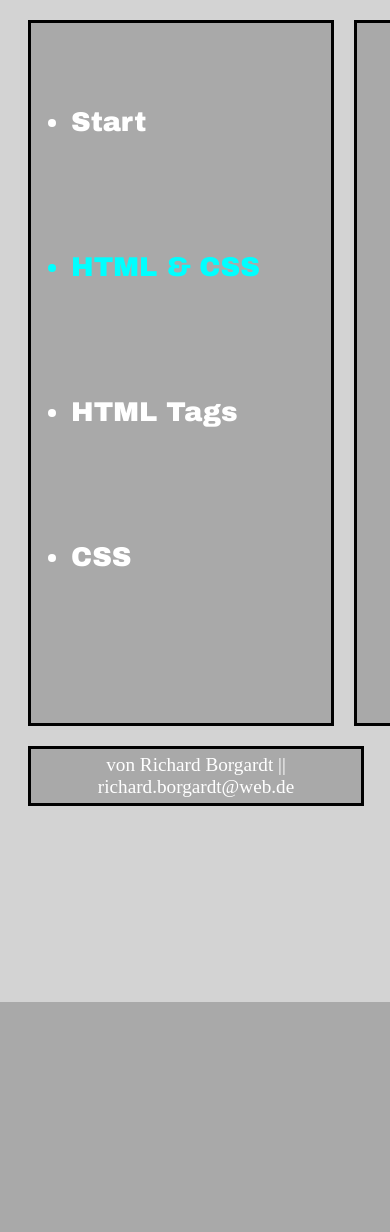
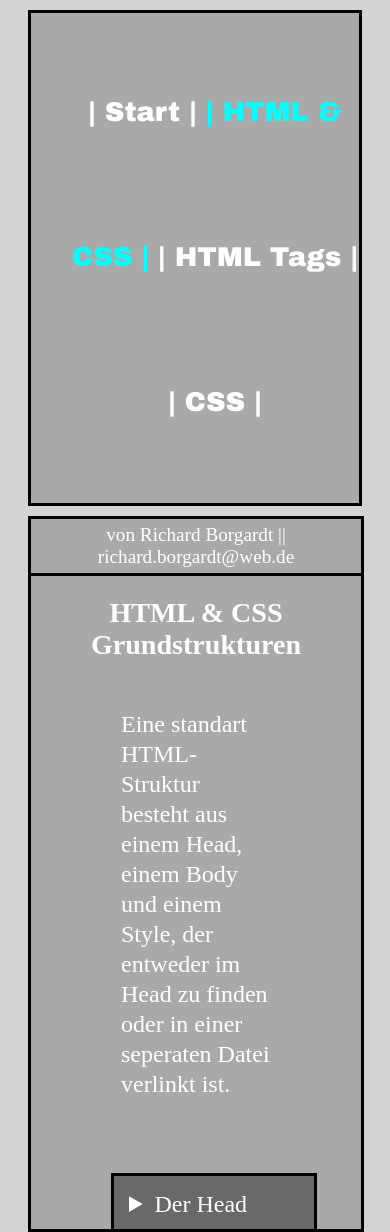
Before and after one commit to RichBor/planeo_internship, a PHP site: page /htmlandcss.html in a window 390 px wide; the page is wider, and only the part inside the window is pictured. Shown: the part 263-1495 px from the top of that part. Before the commit the page ends 1265 px from the top of that part, so only its background shows below. Run offline with PHP 8.4, Linux system fonts and the light colour scheme.

Commit message:
10.Mai 10:16

```diff
--- a/htmlandcss.html
+++ b/htmlandcss.html
@@ -1,8 +1,9 @@
 <!DOCTYPE html>
 <head>
     <meta charset="UTF-8">
+    <meta name="viewport" content="width=device-width, initial-scale=1.0">
     <title>HTML & CSS</title>
-    <link rel="stylesheet" href="style.css">
+    <link rel="stylesheet" href="style.css" type="text/css">
 </head>
 <body>
 
@@ -15,30 +16,41 @@
         <section>
             <nav>
                 <ul>
-                    <li><a href="index.html">Start</a></li>
-                    <li id="currentsite">HTML & CSS</li>
-                    <li><a href="">HTML Tags</a></li>
-                    <li><a href="">CSS</a></li>
+                    <li><a href="index.html">| Start |</a></li>
+                    <li id="currentsite">| HTML & CSS |</li>
+                    <li><a href="">| HTML Tags |</a></li>
+                    <li><a href="">| CSS |</a></li>
                 </ul>
             </nav>
 
             <article>
                 <h1>  HTML & CSS Grundstrukturen  </h1>
-                <p id="text">Eine standart HTML-Struktur besteht aus einem Head, einem Body und einem Style, der entweder im Head zu finden oder in einer seperaten Datei verlinkt ist</p>
+                <p class="text">Eine standart HTML-Struktur besteht aus einem Head, einem Body und einem Style, der entweder im Head zu finden oder in einer seperaten Datei verlinkt ist.</p>
 
+                <!--#####################-->
                 <details>
                     <summary>Der Head</summary>
-                    <p id="text"><br><br>Der Head enthaelt Metadaten wie Keywords, Autor, verlinkte Stylesheets oder Seitentitel. Diese Daten werden z.B von Browsern und Suchmaschinen benutzt</p>
+                    <p class="text"><br><br>Der Head enthaelt Metadaten wie Keywords, Autor, verlinkte Stylesheets oder Seitentitel.<br>Diese Daten werden z.B von Browsern und Suchmaschinen benutzt.</p>
 
                     <div id="w3">Head von W3Schools.com</div>
 
                 </details>
-
+                <!--#####################-->
                 <details>
                     <summary>Der Body</summary>
-                    <p id="text">Der Body enthält das ganze Grundgerüst. Hier steht der ganze Content</p>
+                    <p class="text"><br><br>Der Body enthält das ganze Grundgerüst. Hier steht der ganze Content.</p>
 
+                    <img id="bodyex">
                 </details>
+                <!--#####################-->
+                <details>
+                    <summary>Der Style</summary>
+                    <p class="text"><br><br>Der Style enthält idealerweise das ganze Design.<br>Es ist entweder im Head direkt, oder verlinkt zu sehen.<br>Das Ziel, den Style von HTML direkt zu trennen, ist es übersichtlicher zu halten.</p>
+                    <img id="styleex">
+                    <p class="text">Auf dieser Seite ist der Style in einer seperaten Datei angelegt. Diese Datei kann man im Head verlinken und so in das HTML einbinden<br><br></p>
+                    <img id="stylelink">
+                </details>
+                <!--#####################-->
             </article>
         </section>
 
--- a/style.css
+++ b/style.css
@@ -18,11 +18,10 @@ body {
     border: 3px solid black;
 }
 
-
 nav{
     color: white;
     margin: 10px;
-    width: 300px;
+    width: 15%;
     height: 700px;
     background-color: darkgray;
     font-family: "Arial Black", Gadget, sans-serif;
@@ -30,9 +29,68 @@ nav{
     display: inline-block;
     line-height: 145px;
     border: 3px solid black;
+    overflow-y: auto;
 }
 
+nav:hover{
+    transform: scale(101.5%);
+    transition: 1s;
+}
 
+article{
+    margin: 10px;
+    padding: 40px;
+    width: 76.6%;
+    height: 620px;
+    background-color: darkgray;
+    display: inline-block;
+    position: absolute;
+    font-size: 150%;
+    color: white;
+    text-align: center;
+    overflow-y: auto;
+    border: 3px solid black;
+}
+
+footer{
+    width: auto;
+    float: bottom;
+    background-color: darkgray;
+    margin-left: 20px;
+    margin-right: 18px;
+    padding:5px;
+    text-align: center;
+    font-size: 120%;
+    color: white;
+    border: 3px solid black;
+}
+
+@media screen and (max-width: 1000px) {
+    .header, nav, article, footer {
+        width: auto;
+    }
+
+    li {
+        display: inline;
+    }
+
+    nav {
+        height: 15%;
+        text-align: center;
+        display: block;
+    }
+
+    article {
+        display: block;
+        margin-right: 26px;
+    }
+
+    footer {
+        position: relative;
+        float: bottom;
+    }
+
+}
 
 a:link, a:visited {
     color:white;
@@ -45,62 +103,38 @@ a:hover, a:active {
     transition: 1s;
 }
 
-article{
-    margin: 10px;
-    padding: 40px;
-    width: 1438px;
-    height: 620px;
-    background-color: darkgray;
-    display: inline-block;
-    position: absolute;
-    font-size: 150%;
-    color: white;
-    text-align: center;
-    overflow-y: auto;
-    border: 3px solid black;
-}
-
-footer{
-    position: center;
-    background-color: darkgray;
-    margin-left: 20px;
-    margin-right: 18px;
-    padding:5px;
-    text-align: center;
-    font-size: 120%;
-    color: white;
-    border: 3px solid black;
-
-}
-
 #currentsite {
     color:aqua;
 }
 
-#text {
+.text {
     text-align: left;
-    padding: 15px;
+    padding-left: 50px;
+    padding-top: 20px;
+    padding-bottom: 10px;
+    padding-right: 50px;
+    line-height: 125%;
 }
 
 summary {
     padding: 15px;
     float:left;
     background-color: dimgray;
+}
 
-}
 summary:hover{
     color: aqua;
     transition: 0.6s;
 }
+
 details{
     background-color: dimgray;
     border: 3px solid black;
     display: inline-block;
     margin: 40px;
     margin-bottom: 50px;
-    width: 1200px;
+    width: 80%;
 }
-
 
 #w3{
     margin-bottom: 50px;
```
Also changed, not shown: other parts of style.css (+29 -3 lines), index.html (+6 -5 lines), imgs/scr2.png (added), imgs/scr3.png (added), imgs/scr4.png (added).
